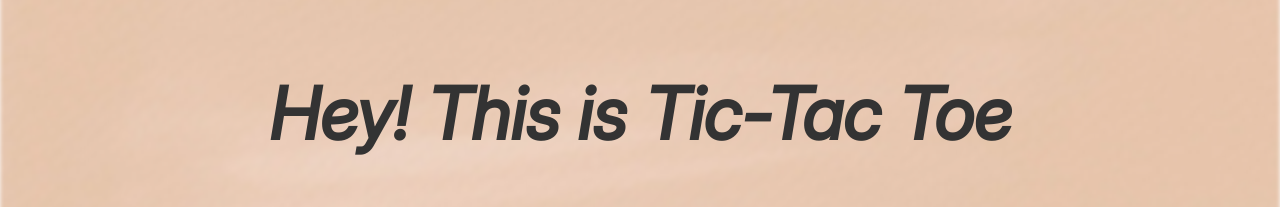
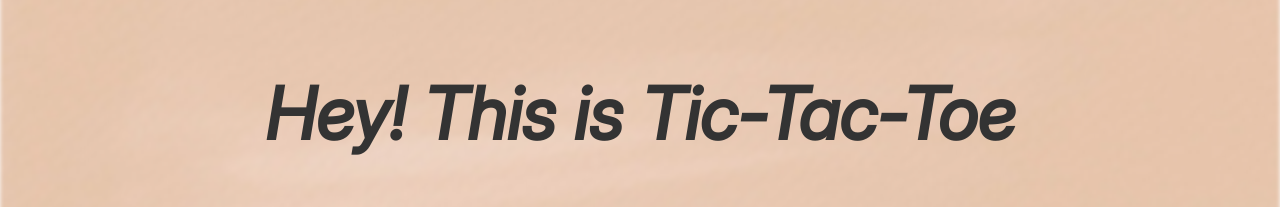
Before and after one commit to laylaroad/tic-tac-toe, a React (Create React App) app: page / in a window 1280 px wide. Shown: the part 178-385 px from the top of the page. Built offline with nearby package versions, Linux system fonts and the light colour scheme.

Commit message:
fix: name of the game in title

```diff
--- a/src/components/Board/Board.tsx
+++ b/src/components/Board/Board.tsx
@@ -149,7 +149,7 @@ const Board: React.FC = () => {
         <div className={styles.board}>
             {!gameStarted ? (
                 <div className={styles.choiceScreen}>
-                    <h1>Hey! This is Tic-Tac Toe</h1>
+                    <h1>Hey! This is Tic-Tac-Toe</h1>
                     <span>Choose your side</span>
                     <div className={styles.buttons}>
                         <Button variant="contained" color="primary" onClick={() => handlePlayerChoice(true)}>
```
